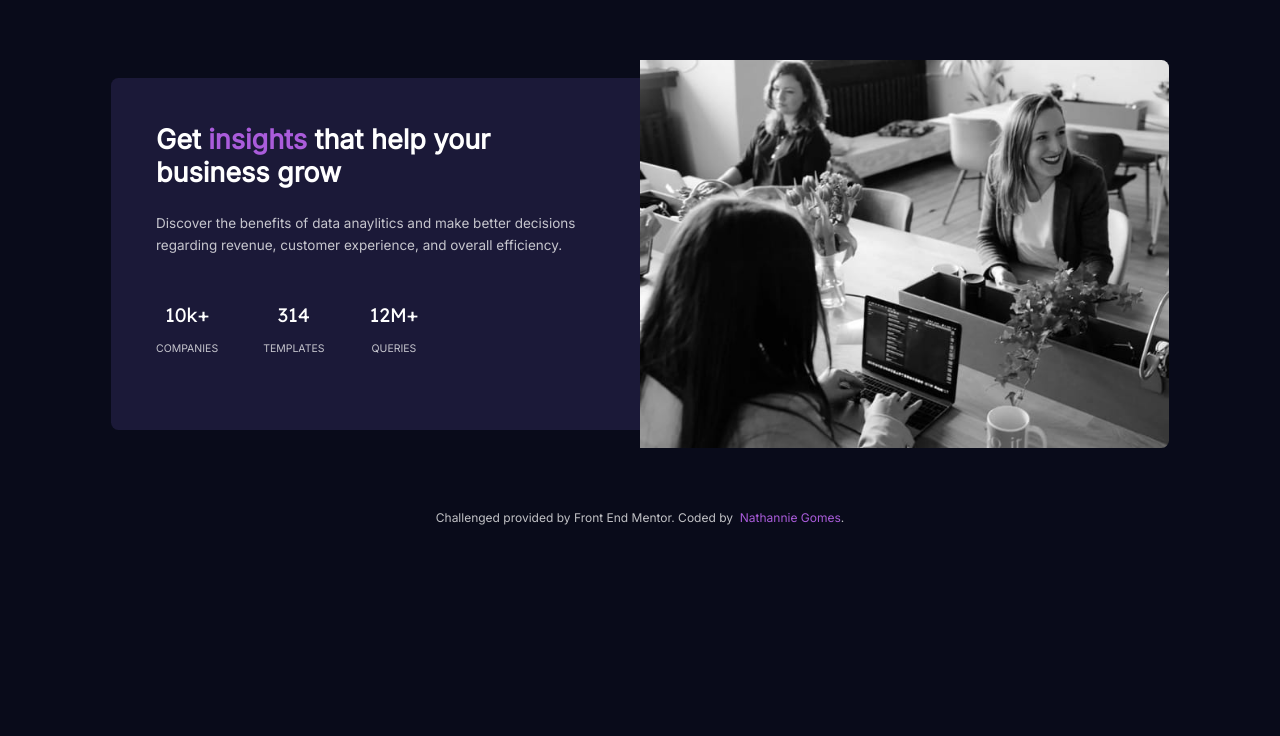
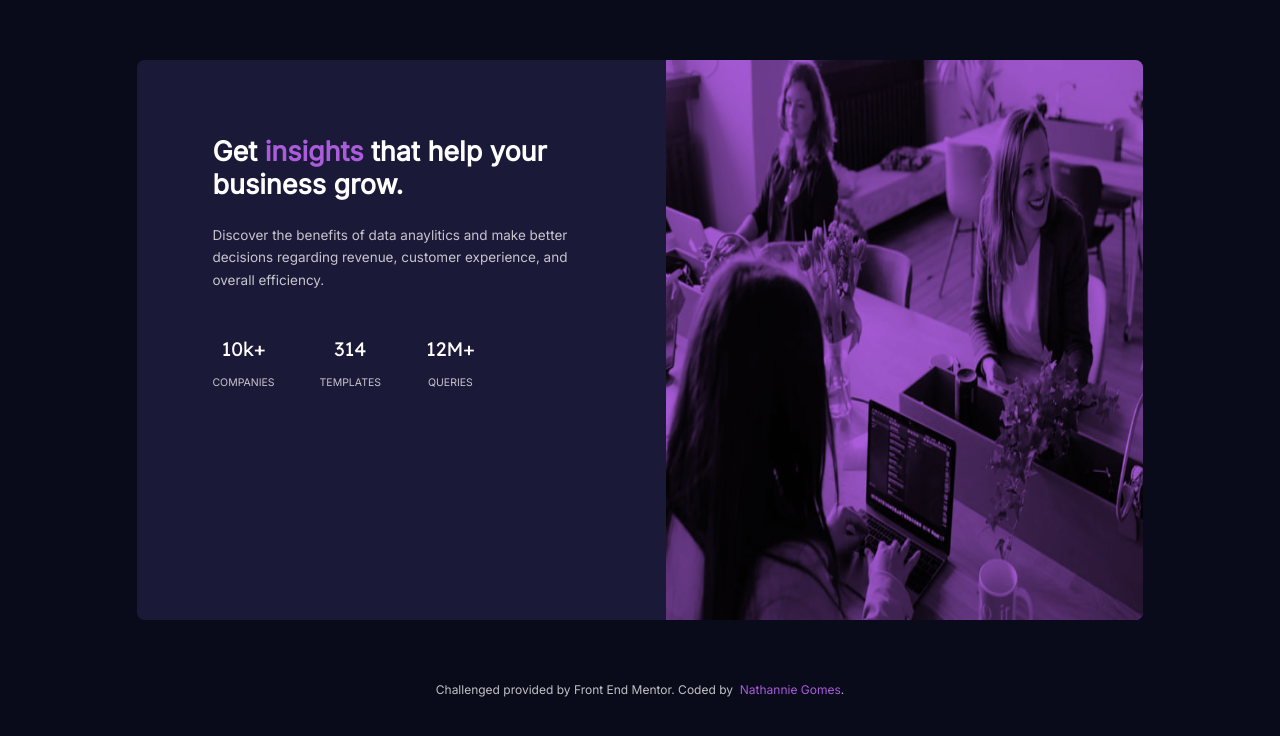
Before and after one commit to nathannieg/frontendmentor-stats-preview, a plain HTML site: page index.html in a window 1280 px wide. Drawn offline with Linux system fonts and the light colour scheme.

Commit message:
adding purple overlay

```diff
--- a/desktop.css
+++ b/desktop.css
@@ -19,20 +19,30 @@
     display: flex;
     flex-direction: row-reverse;
     width: 85vw;
+    height: 70vh;
+  }
+
+  .img-container {
+    border-radius: 0 0.5rem 0.5rem 0;
+    height: 100%;
+    width: 45%;
   }
 
   .img {
-    width: 50%;
+    width: 100%;
+    height: 100%;
+    margin: 0;
     border-radius: 0 0.5rem 0.5rem 0;
   }
 
   .card {
-    width: 70%;
     height: 100%;
+    width: 50%;
     border-radius: 0.5rem 0 0 0.5rem;
     display: flex;
     flex-direction: column;
-    padding: 3rem;
+    align-items: left;
+    padding: 5rem 5rem;
   }
 
   h1 {
--- a/index.html
+++ b/index.html
@@ -30,9 +30,9 @@
   <body>
     <main>
       <div class="container">
-        <img class="img" src="images/image-header-mobile.jpg" alt="mulheres no escritório" />
+        <div class="img-container"><img class="img" src="images/image-header-mobile.jpg" alt="mulheres no escritório" /></div>
        <div class="card">
-        <h1>Get <span>insights</span> that help your business grow</h1>
+        <h1>Get <span>insights</span> that help your business grow.</h1>
         <p class="paragraph main-text">
             Discover the benefits of data anaylitics and make better decisions
             regarding revenue, customer experience, and overall efficiency.
--- a/mobile.css
+++ b/mobile.css
@@ -40,7 +40,6 @@ main {
   padding: 4rem 1rem;
 }
 
-/* é o que guarda a imagem e o card */
 .container {
   display: flex;
   flex-direction: column;
@@ -51,9 +50,17 @@ main {
   border-radius: 0.5rem 0.5rem 0.5rem 0.5rem;
 }
 
+.img-container {
+  background-color: var(--soft-violet);
+  width: 100%;
+  border-radius: 0.5rem 0.5rem 0 0;
+}
+
 .img {
   width: 100%;
+  height: 100%;
   border-radius: 0.5rem 0.5rem 0 0;
+  mix-blend-mode: multiply;
 }
 
 .card {
```
Also changed, not shown: 1 other file.
